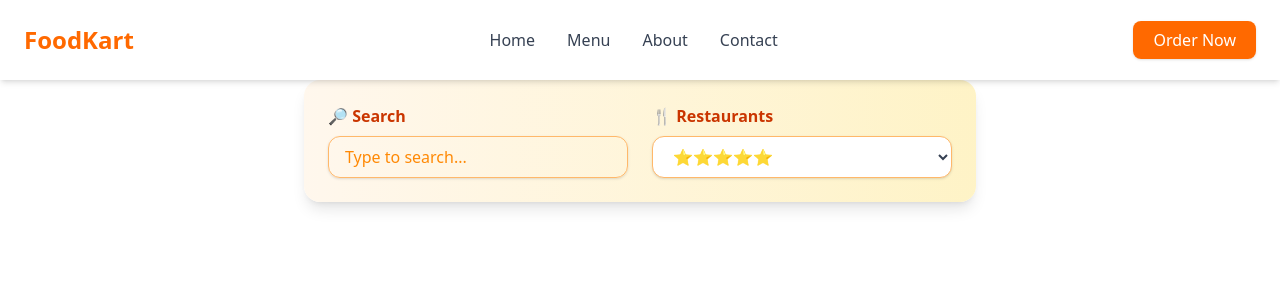
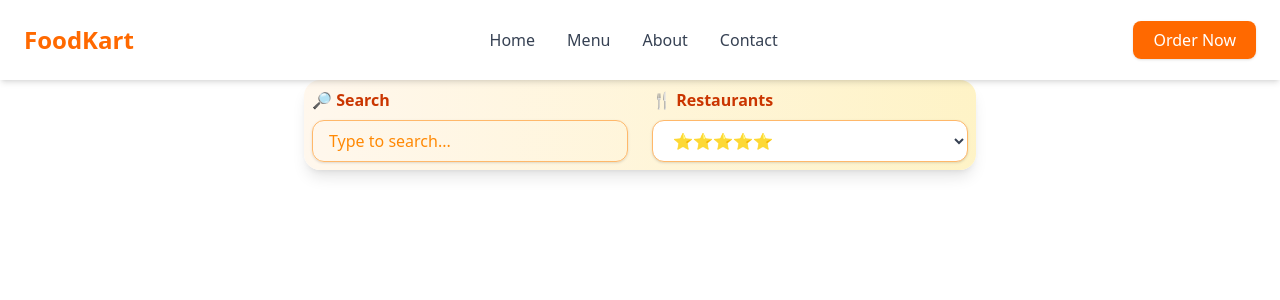
Before and after one commit to SaikatGharami2001/Food-Kart, a React (Vite) app: page / in a window 1280 px wide. Shown: the top 300 px of the page. Built offline with nearby package versions, Linux system fonts and the light colour scheme.

Commit message:
Your message here

```diff
--- a/src/Components/Body.jsx
+++ b/src/Components/Body.jsx
@@ -1,50 +1,20 @@
 import { lazy } from "react";
 
 const ShimmerUI = lazy(() => import("./ShimmerUI"));
+const SearchBar = lazy(() => import("./SearchBar"));
+const RatingFilter = lazy(() => import("./RatingFilter"));
 
 const Body = () => {
   return (
     <div>
-      {/* Search and filter */}
-      <div className="flex gap-6 p-6 max-w-2xl mx-auto bg-gradient-to-r from-orange-50 to-amber-100 rounded-2xl shadow-lg">
-        {/* Search */}
-        <div className="w-1/2">
-          <label
-            htmlFor="search"
-            className="block text-orange-700 font-semibold mb-2"
-          >
-            🔎 Search
-          </label>
-          <input
-            id="search"
-            type="text"
-            placeholder="Type to search..."
-            className="w-full px-4 py-2 border border-orange-300 rounded-xl shadow-sm focus:ring-2 focus:ring-orange-500 focus:outline-none placeholder:text-orange-400"
-          />
-        </div>
+      {/* Search And Filter */}
 
-        {/* Rating */}
-        <div className="w-1/2">
-          <label
-            htmlFor="rating"
-            className="block text-orange-700 font-semibold mb-2"
-          >
-            🍴 Restaurants
-          </label>
-          <select
-            id="rating"
-            className="w-full px-4 py-2 border border-orange-300 rounded-xl shadow-sm focus:ring-2 focus:ring-green-500 focus:outline-none bg-white text-gray-700"
-          >
-            <option value="5">⭐⭐⭐⭐⭐</option>
-            <option value="4">⭐⭐⭐⭐</option>
-            <option value="3">⭐⭐⭐</option>
-            <option value="2">⭐⭐</option>
-            <option value="1">⭐</option>
-          </select>
-        </div>
+      <div className="flex gap-6 p-2 max-w-2xl mx-auto bg-gradient-to-r from-orange-50 to-amber-100 rounded-2xl shadow-lg">
+        <SearchBar />
+        <RatingFilter />
       </div>
 
-      {/* Res Body */}
+      {/* Main Restaurant Body */}
     </div>
   );
 };
--- /dev/null
+++ b/src/Components/RatingFilter.jsx
@@ -0,0 +1,24 @@
+const RatingFilter = () => {
+  return (
+    <div className="w-full">
+      <label
+        htmlFor="rating"
+        className="block text-orange-700 font-semibold mb-2"
+      >
+        🍴 Restaurants
+      </label>
+      <select
+        id="rating"
+        className="w-full px-4 py-2 border border-orange-300 rounded-xl shadow-sm focus:ring-2 focus:ring-green-500 focus:outline-none bg-white text-gray-700"
+      >
+        <option value="5">⭐⭐⭐⭐⭐</option>
+        <option value="4">⭐⭐⭐⭐</option>
+        <option value="3">⭐⭐⭐</option>
+        <option value="2">⭐⭐</option>
+        <option value="1">⭐</option>
+      </select>
+    </div>
+  );
+};
+
+export default RatingFilter;
--- /dev/null
+++ b/src/Components/SearchBar.jsx
@@ -0,0 +1,20 @@
+const SearchBar = () => {
+  return (
+    <div className="w-full">
+      <label
+        htmlFor="search"
+        className="block text-orange-700 font-semibold mb-2"
+      >
+        🔎 Search
+      </label>
+      <input
+        id="search"
+        type="text"
+        placeholder="Type to search..."
+        className="w-full px-4 py-2 border border-orange-300 rounded-xl shadow-sm focus:ring-2 focus:ring-orange-500 focus:outline-none placeholder:text-orange-400"
+      />
+    </div>
+  );
+};
+
+export default SearchBar;
```
